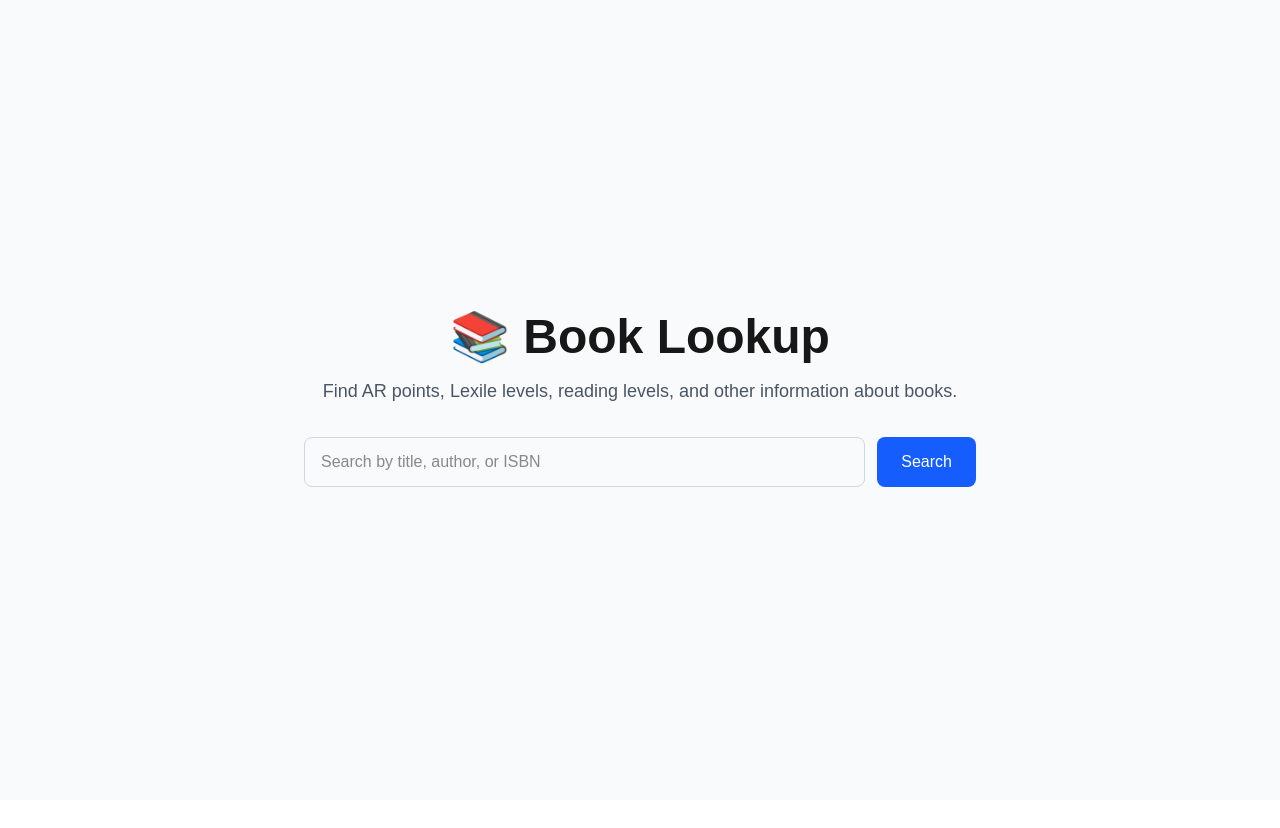
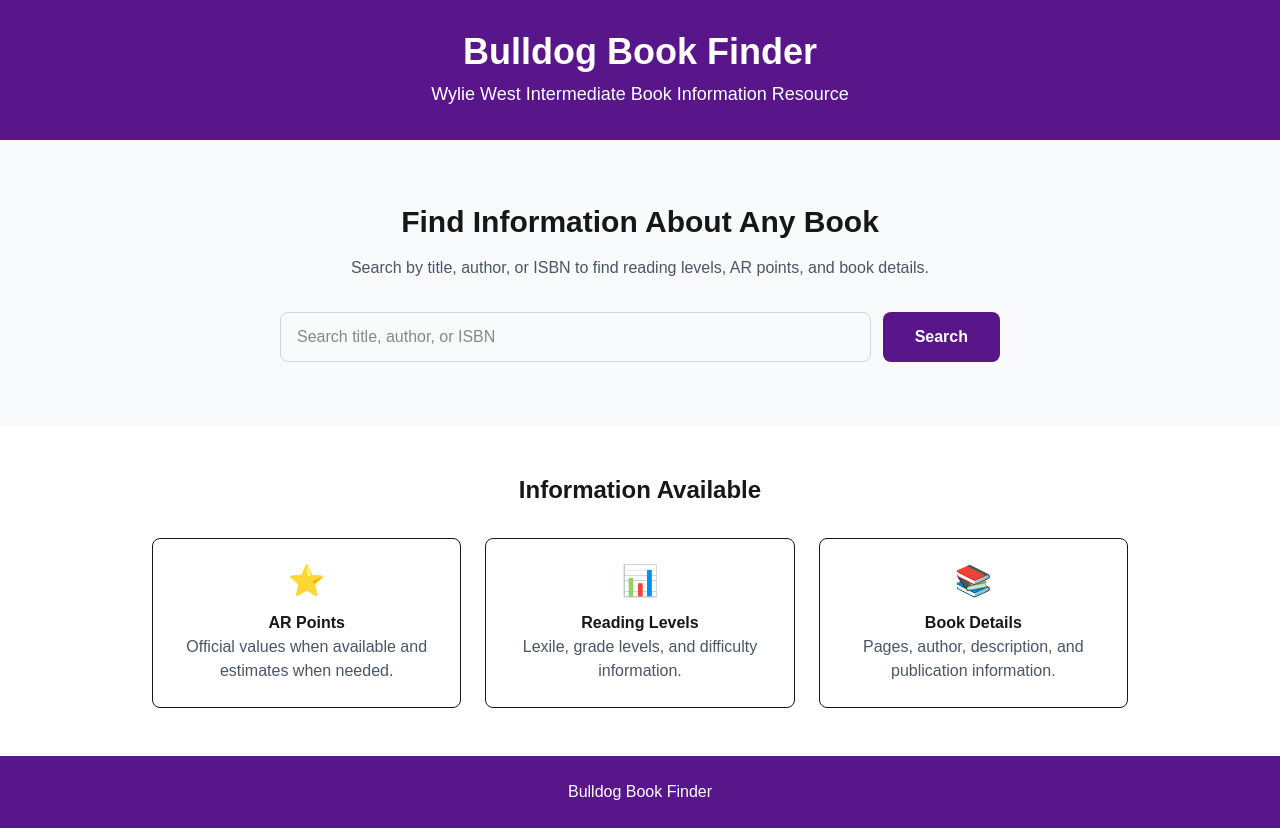
Before and after one commit to paulmritter-ops/book-lookup, a Next.js app: page / in a window 1280 px wide. Before the commit the page ends 800 px from the top, so only its background shows below. Built offline with nearby package versions, Linux system fonts and the light colour scheme.

Commit message:
Create Bulldog Book finder homepage design

```diff
--- a/app/page.tsx
+++ b/app/page.tsx
@@ -1,32 +1,109 @@
 export default function Home() {
   return (
-    <main className="min-h-screen bg-gray-50 flex flex-col items-center justify-center p-8">
-      <div className="max-w-2xl w-full text-center">
+    <main className="min-h-screen bg-gray-50">
 
-        <h1 className="text-5xl font-bold mb-4">
-          📚 Book Lookup
-        </h1>
+      {/* Header */}
+      <header className="bg-purple-900 text-white py-8">
+        <div className="max-w-5xl mx-auto px-6 text-center">
+          <h1 className="text-4xl font-bold">
+            Bulldog Book Finder
+          </h1>
 
-        <p className="text-lg text-gray-600 mb-8">
-          Find AR points, Lexile levels, reading levels,
-          and other information about books.
+          <p className="mt-2 text-lg">
+            Wylie West Intermediate Book Information Resource
+          </p>
+        </div>
+      </header>
+
+
+      {/* Search Section */}
+      <section className="max-w-3xl mx-auto px-6 py-16 text-center">
+
+        <h2 className="text-3xl font-semibold mb-4">
+          Find Information About Any Book
+        </h2>
+
+        <p className="text-gray-600 mb-8">
+          Search by title, author, or ISBN to find reading levels,
+          AR points, and book details.
         </p>
 
-        <div className="flex gap-3">
+
+        <div className="flex flex-col sm:flex-row gap-3">
+
           <input
             type="text"
-            placeholder="Search by title, author, or ISBN"
-            className="flex-1 border border-gray-300 rounded-lg px-4 py-3"
+            placeholder="Search title, author, or ISBN"
+            className="flex-1 rounded-lg border border-gray-300 px-4 py-3"
           />
 
           <button
-            className="bg-blue-600 text-white rounded-lg px-6 py-3"
+            className="bg-purple-900 text-white rounded-lg px-8 py-3 font-semibold"
           >
             Search
           </button>
+
         </div>
 
-      </div>
+      </section>
+
+
+      {/* Features */}
+      <section className="bg-white py-12">
+
+        <div className="max-w-5xl mx-auto px-6">
+
+          <h2 className="text-2xl font-bold text-center mb-8">
+            Information Available
+          </h2>
+
+
+          <div className="grid grid-cols-1 md:grid-cols-3 gap-6">
+
+            <div className="border rounded-lg p-6 text-center">
+              <div className="text-3xl">⭐</div>
+              <h3 className="font-bold mt-3">
+                AR Points
+              </h3>
+              <p className="text-gray-600">
+                Official values when available and estimates when needed.
+              </p>
+            </div>
+
+
+            <div className="border rounded-lg p-6 text-center">
+              <div className="text-3xl">📊</div>
+              <h3 className="font-bold mt-3">
+                Reading Levels
+              </h3>
+              <p className="text-gray-600">
+                Lexile, grade levels, and difficulty information.
+              </p>
+            </div>
+
+
+            <div className="border rounded-lg p-6 text-center">
+              <div className="text-3xl">📚</div>
+              <h3 className="font-bold mt-3">
+                Book Details
+              </h3>
+              <p className="text-gray-600">
+                Pages, author, description, and publication information.
+              </p>
+            </div>
+
+          </div>
+
+        </div>
+
+      </section>
+
+
+      {/* Footer */}
+      <footer className="bg-purple-900 text-white text-center py-6">
+        Bulldog Book Finder
+      </footer>
+
     </main>
   );
 }
```
